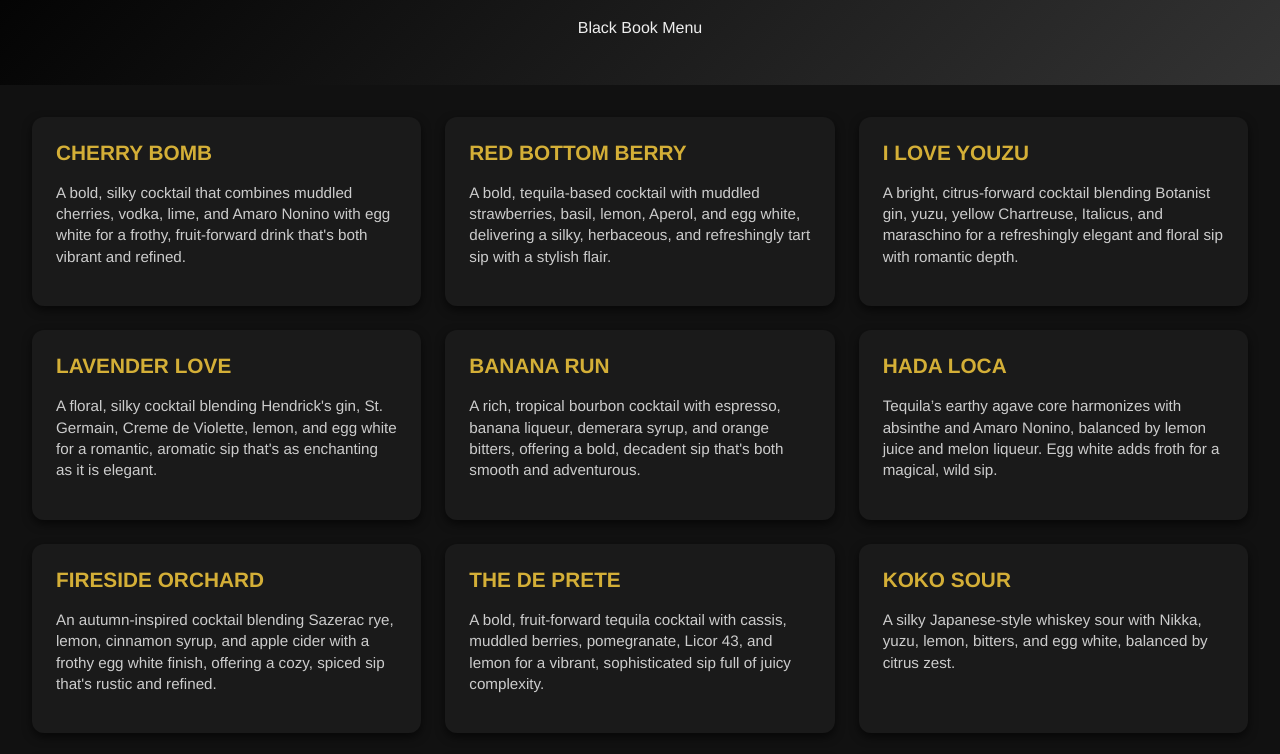
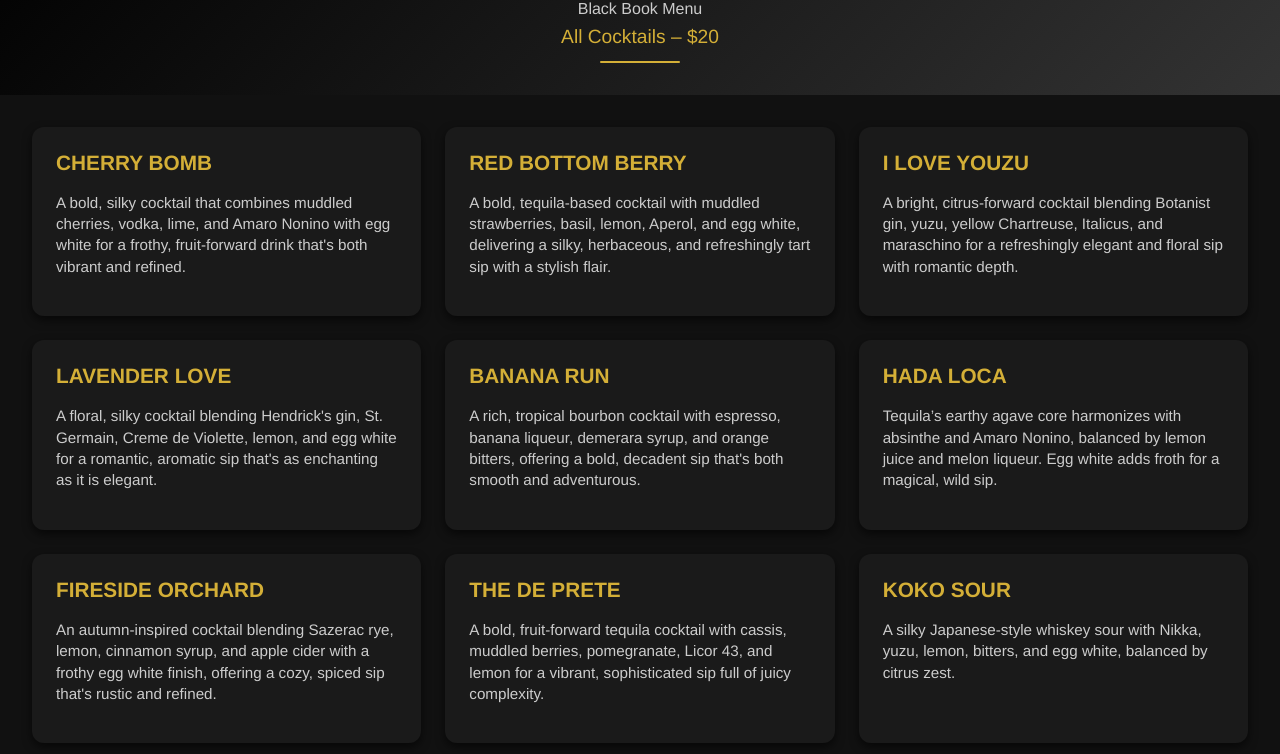
Before and after one commit to Cypher-13/BlackBookMenu, a plain HTML site: page index.html in a window 1280 px wide. Shown: the part 112-866 px from the top of the page. Drawn offline with Linux system fonts and the light colour scheme.

Commit message:
Update index.html

```diff
--- a/index.html
+++ b/index.html
@@ -7,7 +7,10 @@
   <style>
     body { font-family: 'Helvetica Neue', sans-serif; background: #111; color: #eee; margin: 0; padding: 0; }
     header { text-align: center; padding: 2rem; background: linear-gradient(135deg, #000, #333); }
-    header h1 { font-size: 2.5rem; letter-spacing: 2px; color: #d4af37; }
+    header h1 { font-size: 2.5rem; letter-spacing: 2px; color: #d4af37; margin-bottom: 0.5rem; }
+    header p { margin: 0.3rem 0; color: #ccc; font-size: 1rem; }
+    .price { font-size: 1.2rem; color: #d4af37; margin-top: 0.5rem; }
+    .divider { width: 80px; height: 2px; background: #d4af37; margin: 0.8rem auto 0 auto; border-radius: 2px; }
     .menu { display: grid; grid-template-columns: repeat(auto-fit, minmax(300px, 1fr)); gap: 1.5rem; padding: 2rem; }
     .card { background: #1a1a1a; border-radius: 12px; padding: 1.5rem; box-shadow: 0 4px 10px rgba(0,0,0,0.6); transition: transform 0.2s; }
     .card:hover { transform: scale(1.02); }
@@ -20,6 +23,8 @@
   <header>
     <h1>THE OFFICE</h1>
     <p>Black Book Menu</p>
+    <p class="price">All Cocktails – $20</p>
+    <div class="divider"></div>
   </header>
 
   <main class="menu">
```
